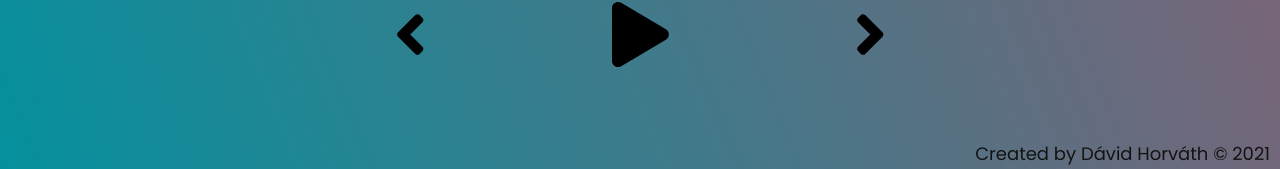
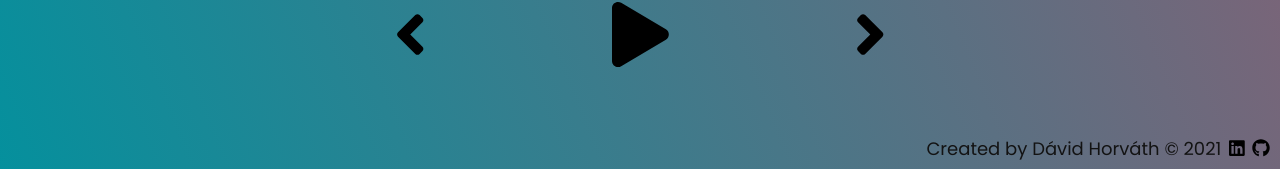
Before and after one commit to d-x90/musify, a React (Create React App) app: page / in a window 1280 px wide. Shown: the part 628-797 px from the top of the page. Built offline with nearby package versions, Linux system fonts and the light colour scheme; a web font is replaced by a local one.

Commit message:
Adding social media icons

```diff
--- a/package.json
+++ b/package.json
@@ -4,6 +4,7 @@
   "private": true,
   "dependencies": {
     "@fortawesome/fontawesome-svg-core": "^1.2.34",
+    "@fortawesome/free-brands-svg-icons": "^5.15.3",
     "@fortawesome/free-solid-svg-icons": "^5.15.2",
     "@fortawesome/react-fontawesome": "^0.1.14",
     "@material-ui/core": "^4.11.3",
--- a/src/App.js
+++ b/src/App.js
@@ -1,3 +1,5 @@
+import { FontAwesomeIcon } from '@fortawesome/react-fontawesome';
+import { faLinkedin, faGithub } from '@fortawesome/free-brands-svg-icons';
 import { useEffect, useState } from 'react';
 import './App.scss';
 import Player from './components/player/Player';
@@ -68,6 +70,16 @@
 
       <div className="footer">
         <h3 className="no-select">Created by Dávid Horváth &copy; 2021</h3>
+        <a
+          href="https://www.linkedin.com/in/d-x90/"
+          target="_blank"
+          rel="noreferrer"
+        >
+          <FontAwesomeIcon icon={faLinkedin} />
+        </a>
+        <a href="https://github.com/d-x90/" target="_blank" rel="noreferrer">
+          <FontAwesomeIcon icon={faGithub} />
+        </a>
       </div>
     </div>
   );
--- a/src/App.scss
+++ b/src/App.scss
@@ -45,12 +45,15 @@
     flex-direction: row;
     justify-content: flex-end;
     align-items: flex-end;
+    margin-bottom: 1rem;
+    margin-right: 1rem;
 
-    > h3 {
+    > h3,
+    a {
       font-weight: normal;
       font-family: 'Poppins', sans-serif;
       font-size: 1.8rem;
-      margin: 0 1rem 0.5rem 0;
+      vertical-align: center;
 
       @media screen and (max-height: 600px) {
         font-size: 1.2rem;
@@ -60,5 +63,10 @@
         font-size: 0.8rem;
       }
     }
+
+    > a {
+      margin-left: 0.75rem;
+      color: black;
+    }
   }
 }
--- a/src/components/song-library/SongLibrary.js
+++ b/src/components/song-library/SongLibrary.js
@@ -41,7 +41,6 @@
                 key={song.id}
                 active={song.id === activeSongId}
                 onClick={() => {
-                  setClosed(true);
                   onSongSelected(song.id);
                 }}
               />
```
Also changed, not shown: 1 other file (tests, documents, lock files or other folders).
